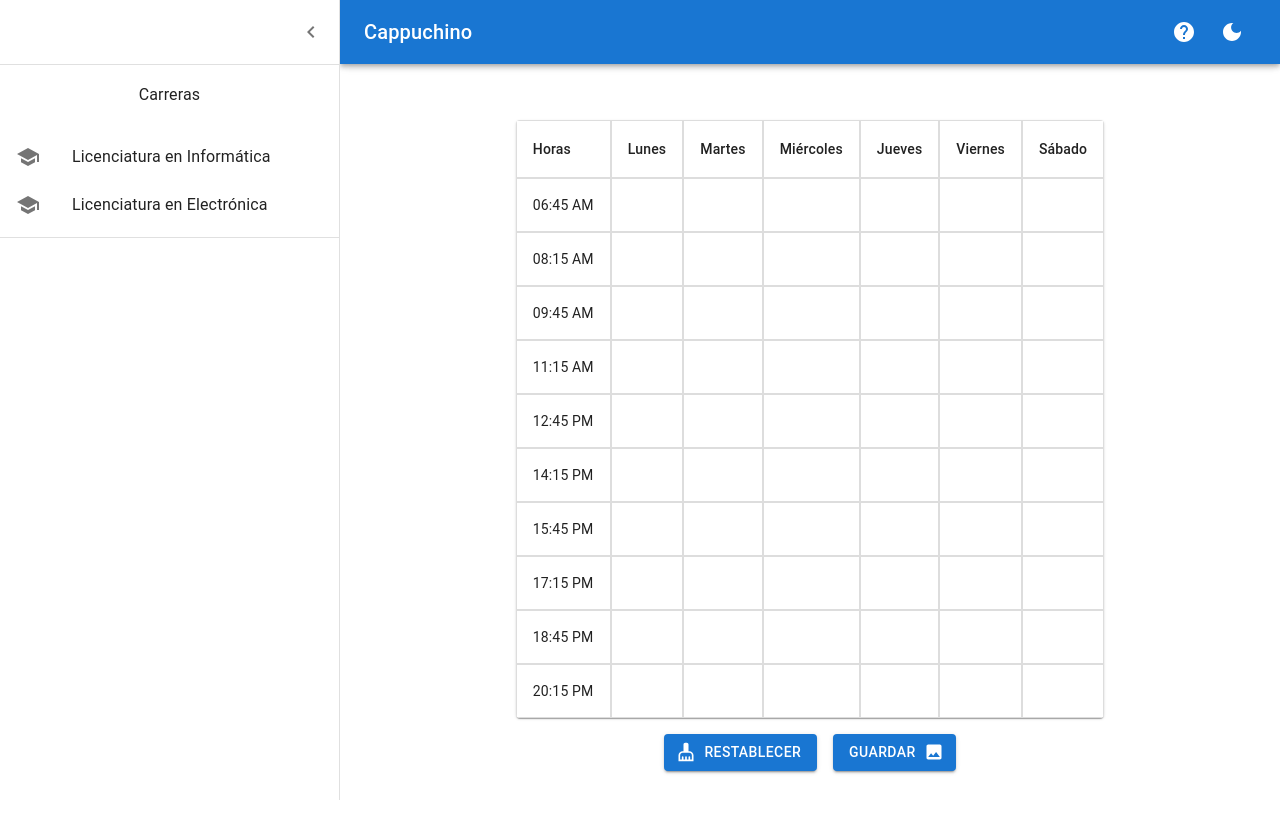
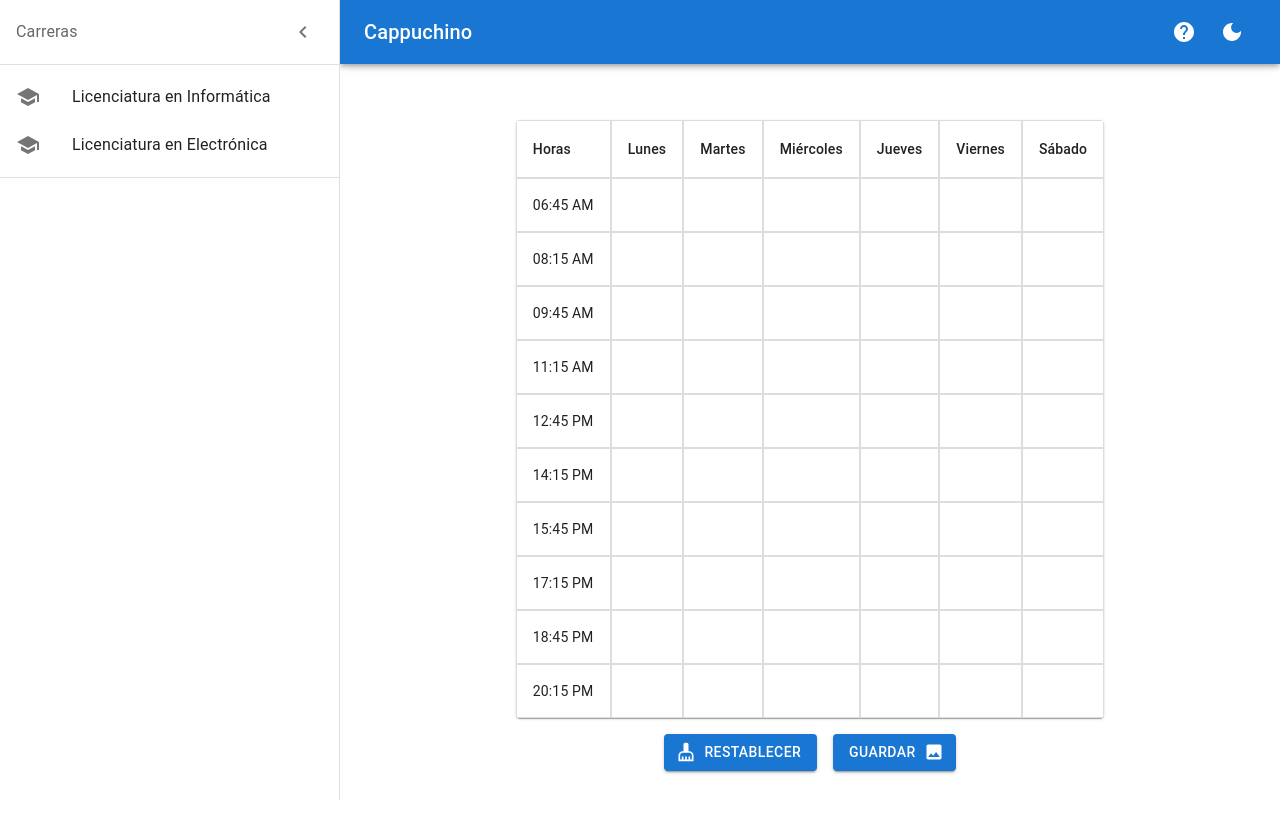
Before and after one commit to and312/organizadorhorarios, a React (Vite) app: page / in a window 1280 px wide. Both pictures are taken after a click on the button 32 px from the left and 32 px from the top of the page. Shown: the top 838 px of the page. Built offline with nearby package versions, Linux system fonts and the light colour scheme.

Commit message:
add breadcrumbs

```diff
--- a/src/Sidenav.tsx
+++ b/src/Sidenav.tsx
@@ -17,7 +17,7 @@ import ListItemButton from '@mui/material/ListItemButton';
 import ListItemIcon from '@mui/material/ListItemIcon';
 import ListItemText from '@mui/material/ListItemText';
 import html2canvas from "html2canvas"; // Biblioteca para descargar el horario como imagen
-import ArrowBackIcon from '@mui/icons-material/ArrowBack'; // Icono para regresar
+//import ArrowBackIcon from '@mui/icons-material/ArrowBack'; // Icono para regresar
 import SchoolIcon from '@mui/icons-material/School'; // Icono para las carreras
 import BookIcon from '@mui/icons-material/Book'; // Icono para los semestres
 import SubjectIcon from '@mui/icons-material/MenuBook'; // Icono para las materias
@@ -29,6 +29,8 @@ import DarkModeIcon from '@mui/icons-material/DarkMode'; // Icono para el mode o
 import HelpIcon from '@mui/icons-material/Help'; // Icono de preguntas frecuentes
 import ExpandLess from '@mui/icons-material/ExpandLess'; // ExpandLess y ExpandMore indican si el semestre está expandido o colapsado
 import ExpandMore from '@mui/icons-material/ExpandMore';
+import Breadcrumbs from '@mui/material/Breadcrumbs';
+import Link from '@mui/material/Link';
 import { Button, Collapse, Dialog, DialogActions, DialogContent, DialogContentText, DialogProps, DialogTitle, Stack } from '@mui/material'; // para mostrar u ocultar las materias
 import ScheduleTable from "./components/ScheduleTable"; // Componente tabla de horario
 
@@ -146,11 +148,11 @@ export default function Sidenav() {
     setExpandedMateria(null); // Reiniciar expansión de materias
   };
 
-  const handleBackClick = () => {
+  /*const handleBackClick = () => {
     setSelectedCarrera(null); // Regresar a la lista de carreras
     setExpandedSemestre(null);
     setExpandedMateria(null);
-  };
+  };*/
 
   const handleSemestreClick = (semestreId: string) => {
     setExpandedSemestre((prev) => (prev === semestreId ? null : semestreId)); // Alternar expandir/colapsar
@@ -283,7 +285,28 @@ export default function Sidenav() {
         anchor="left"
         open={open}
       >
-        <DrawerHeader>
+        <DrawerHeader sx={{ display: "flex", alignItems: "center", justifyContent: "space-between", paddingX: 2 }}>
+          {/* Breadcrumbs */}
+          <Breadcrumbs aria-label="breadcrumb">
+            <Link
+              underline="hover"
+              color="inherit"
+              onClick={() => setSelectedCarrera(null)} // Regresar a "Carreras"
+              sx={{
+                cursor: "pointer",
+                "&:hover": {
+                  color: "inherit", // Mantiene el color original al pasar el mouse
+                },
+              }}
+            >
+              Carreras
+            </Link>
+            {selectedCarrera && (
+              <Typography color="text.primary">
+                {selectedCarrera.nombre}
+              </Typography>
+            )}
+          </Breadcrumbs>
           <IconButton onClick={handleDrawerClose}>
             {theme.direction === 'ltr' ? <ChevronLeftIcon /> : <ChevronRightIcon />}
           </IconButton>
@@ -292,7 +315,7 @@ export default function Sidenav() {
         {selectedCarrera ? (
           // Mostrar los semestres de la carrera seleccionada
           <>
-            <List>
+            {/* <List>
               <ListItem disablePadding>
                 <ListItemButton onClick={handleBackClick}>
                   <ListItemIcon>
@@ -304,8 +327,8 @@ export default function Sidenav() {
             </List>
             <Divider />
             <Typography variant='subtitle1' sx={{ padding: 2 }}>
-              {selectedCarrera.nombre} {/*Semestressss*/}
-            </Typography>
+              {selectedCarrera.nombre}
+            </Typography> */}
             <List>
               {selectedCarrera.semestres.map((semestre) => (
                 <React.Fragment key={semestre.id}>
@@ -362,9 +385,9 @@ export default function Sidenav() {
         ) : (
           // Mostrar la lista de carreras
           <>
-            <Typography variant='subtitle1' sx={{ padding: 2 }}>
+            {/* <Typography variant='subtitle1' sx={{ padding: 2 }}>
               Carreras
-            </Typography>
+            </Typography> */}
             <List>
               {data.map((carrera) => (
                 <ListItem key={carrera.id} disablePadding>
--- a/src/components/data.ts
+++ b/src/components/data.ts
@@ -37,14 +37,14 @@ export const data: Carrera[] = [
     semestres: [
       {
         id: "1",
-        nombre: "Primer Semestre",
+        nombre: "1er Semestre",
         materias: [
           {
             id: "1",
             nombre: "Introducción a la Programación",
             grupos: [
               {
-                id: "G1",
+                id: "1", // Para los nombres en los grupos
                 docente: "Juan Perez",
                 horarios: [
                   { dia: "Lunes", horaInicio: "08:15", horaFin: "09:45" },
@@ -52,7 +52,7 @@ export const data: Carrera[] = [
                 ],
               },
               {
-                id: "G2",
+                id: "2",
                 docente: "Maria Lopez",
                 horarios: [
                   { dia: "Martes", horaInicio: "09:45", horaFin: "11:15" },
@@ -66,7 +66,7 @@ export const data: Carrera[] = [
             nombre: "Matemáticas Básicas",
             grupos: [
               {
-                id: "G1",
+                id: "1",
                 docente: "Carlos Gomez",
                 horarios: [
                   { dia: "Martes", horaInicio: "09:45", horaFin: "11:15" },
@@ -79,14 +79,14 @@ export const data: Carrera[] = [
       },
       {
         id: "2",
-        nombre: "Segundo Semestre",
+        nombre: "2do Semestre",
         materias: [
           {
             id: "1",
             nombre: "Estructuras de Datos",
             grupos: [
               {
-                id: "G1",
+                id: "1",
                 docente: "Luis Torres",
                 horarios: [
                   { dia: "Lunes", horaInicio: "12:45", horaFin: "14:15" },
@@ -100,7 +100,7 @@ export const data: Carrera[] = [
             nombre: "Cálculo Diferencial",
             grupos: [
               {
-                id: "G1",
+                id: "1",
                 docente: "Ana Castillo",
                 horarios: [
                   { dia: "Martes", horaInicio: "08:15", horaFin: "09:45" },
@@ -119,14 +119,14 @@ export const data: Carrera[] = [
     semestres: [
       {
         id: "1",
-        nombre: "Primer Semestre",
+        nombre: "1er Semestre",
         materias: [
           {
             id: "1",
             nombre: "Circuitos Eléctricos I",
             grupos: [
               {
-                id: "G1",
+                id: "1",
                 docente: "Jose Hernandez",
                 horarios: [
                   { dia: "Lunes", horaInicio: "06:45", horaFin: "08:15" },
@@ -139,14 +139,14 @@ export const data: Carrera[] = [
       },
       {
         id: "2",
-        nombre: "Segundo Semestre",
+        nombre: "2do Semestre",
         materias: [
           {
             id: "1",
             nombre: "Electromagnetismo Aplicado",
             grupos: [
               {
-                id: "G1",
+                id: "1",
                 docente: "Sofia Rivera",
                 horarios: [
                   { dia: "Martes", horaInicio: "11:15", horaFin: "12:45" },
```
